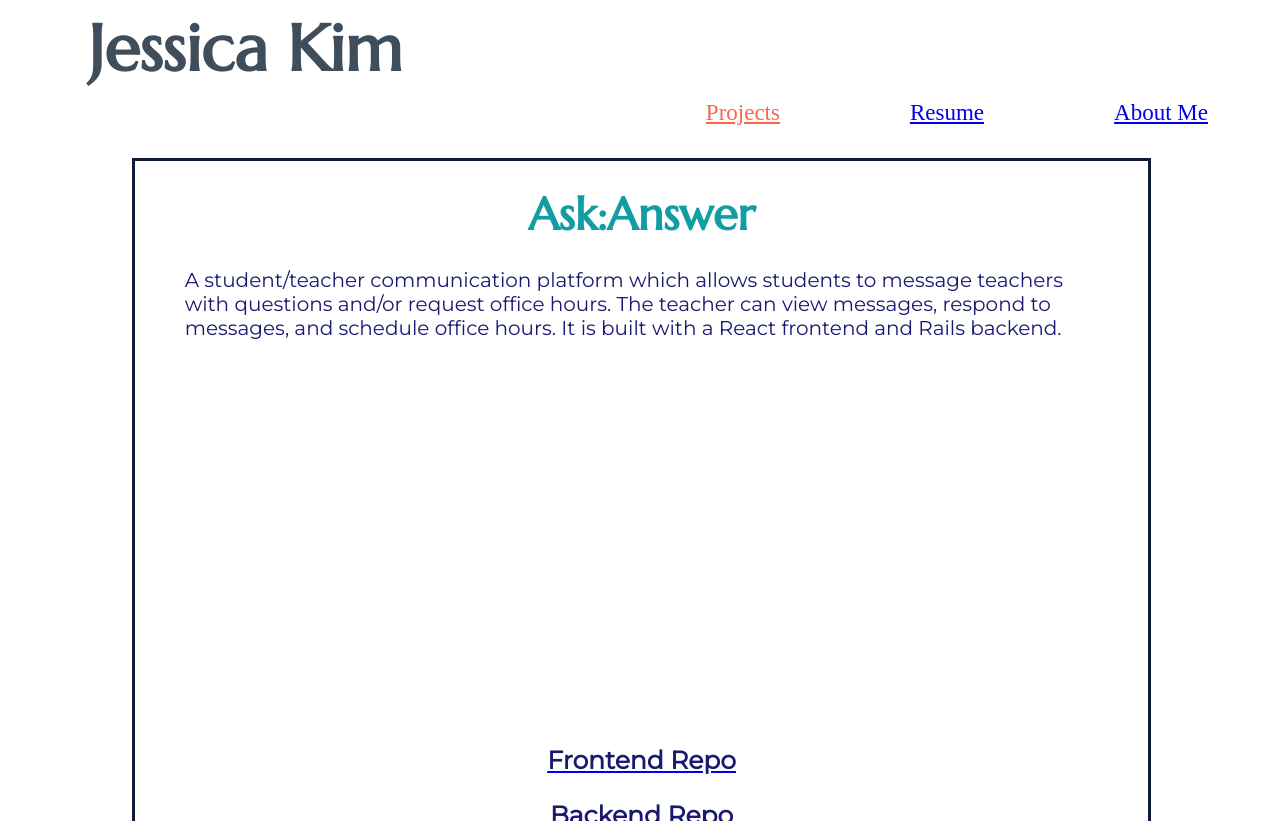
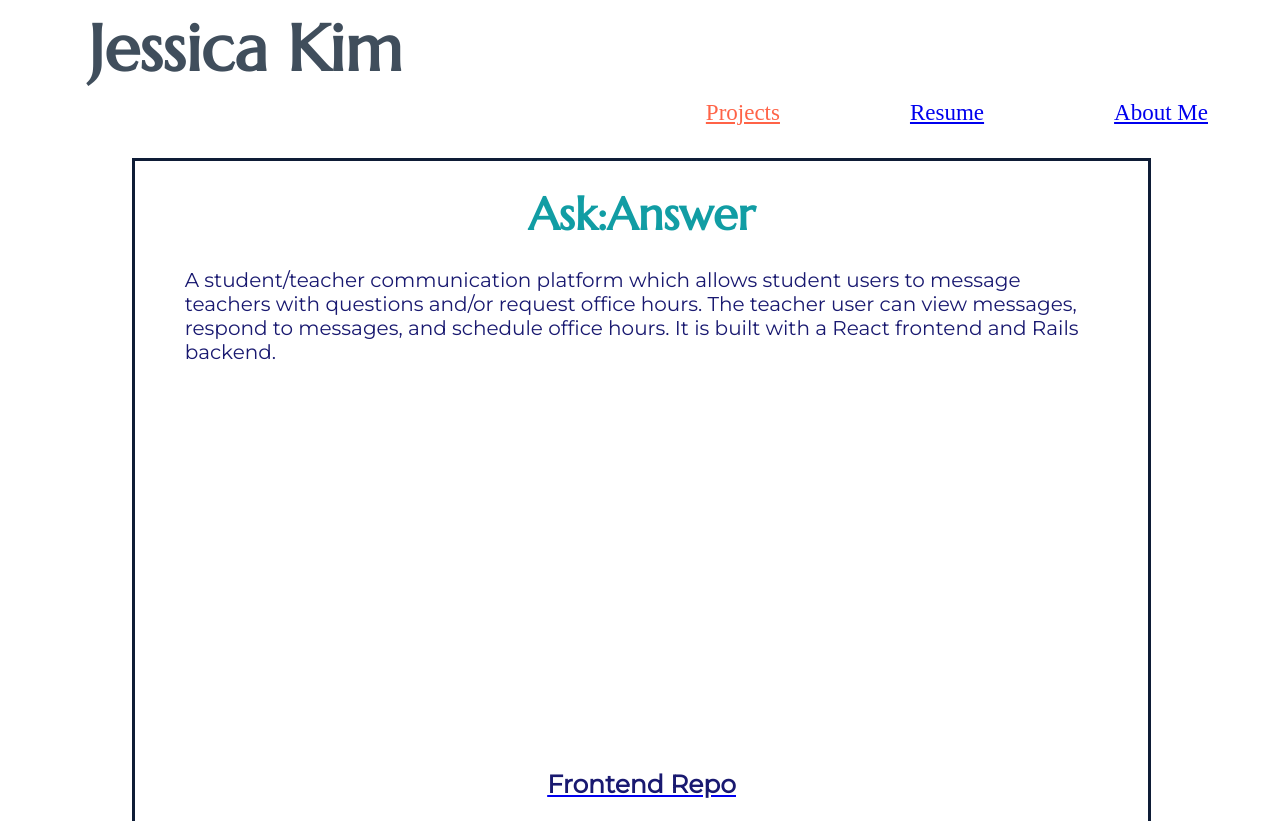
Before and after one commit to dbsk11/personal-website, a React (Create React App) app: page /projects in a window 1280 px wide. Built offline with nearby package versions, Linux system fonts and the light colour scheme.

Commit message:
updated project description

```diff
--- a/src/components/ProjectContainer.js
+++ b/src/components/ProjectContainer.js
@@ -7,7 +7,7 @@ const ProjectContainer = (props) => {
         <div className="project">
             <div className="askanswer">
                 <h1>Ask:Answer</h1>
-                <p>A student/teacher communication platform which allows students to message teachers with questions and/or request office hours. The teacher can view messages, respond to messages, and schedule office hours. It is built with a React frontend and Rails backend.</p>
+                <p>A student/teacher communication platform which allows student users to message teachers with questions and/or request office hours. The teacher user can view messages, respond to messages, and schedule office hours. It is built with a React frontend and Rails backend.</p>
                 <ReactPlayer
                 className="video"
                     url="https://www.youtube.com/watch?v=z6n__IfAikk"
```
